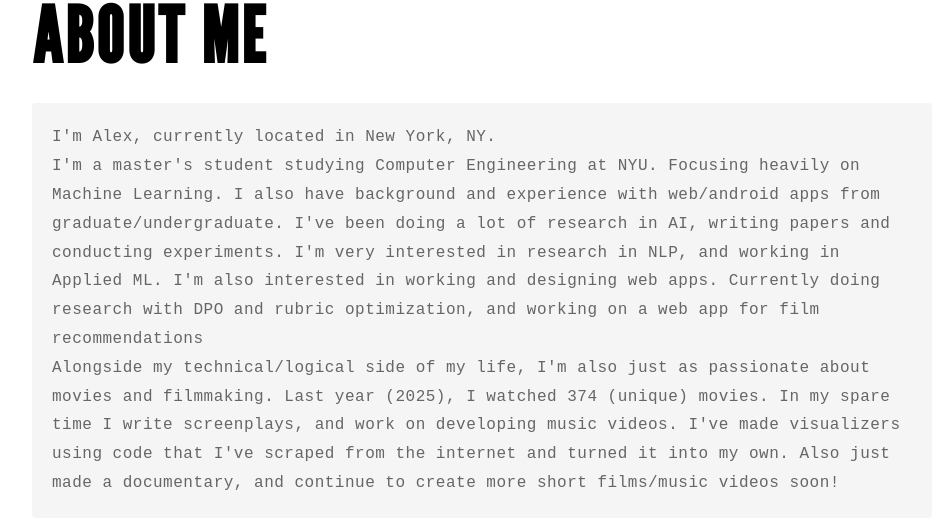
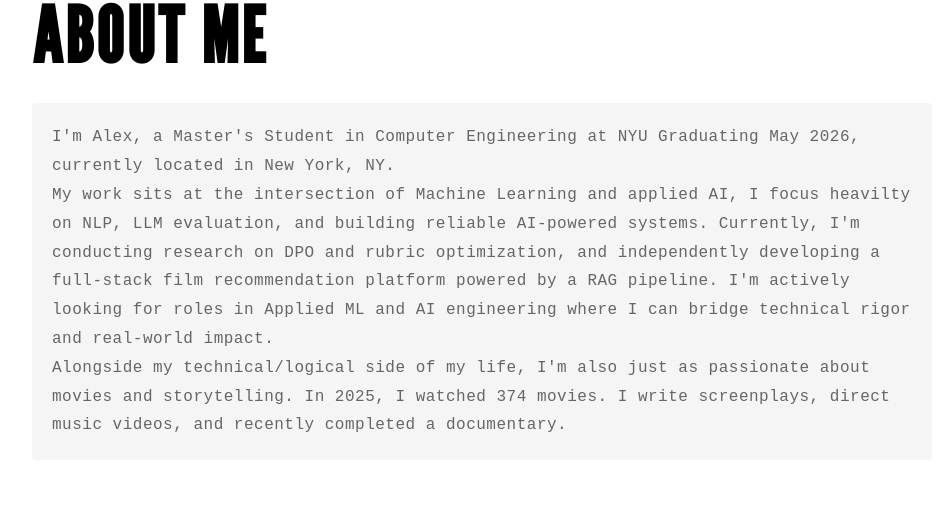
Before and after one commit to Adgonzalez2018/adgonzalez2018.github.io, a React (Create React App) app: page / in a window 1280 px wide. Shown: the part 3169-3697 px from the top of the page, without its empty margins (233-1174 px from the left). Built offline with nearby package versions, Linux system fonts and the light colour scheme.

Commit message:
Revise 'About Me' section with updated information
Updated personal introduction to reflect current studies and projects.

```diff
--- a/src/App.js
+++ b/src/App.js
@@ -284,23 +284,18 @@ function App() {
           <div className="section-content">
             <h2>ABOUT ME</h2>
             <p className="placeholder">
-              I'm Alex, currently located in New York, NY. <br />
-              I'm a master's student studying Computer Engineering at NYU.
-              Focusing heavily on Machine Learning. I also have background and
-              experience with web/android apps from graduate/undergraduate. I've
-              been doing a lot of research in AI, writing papers and conducting
-              experiments. I'm very interested in research in NLP, and working
-              in Applied ML. I'm also interested in working and designing web
-              apps. Currently doing research with DPO and rubric optimization,
-              and working on a web app for film recommendations
+              I'm Alex, a Master's Student in Computer Engineering at NYU Graduating May 2026,
+              currently located in New York, NY. <br />
+              My work sits at the intersection of Machine Learning and applied AI,
+              I focus heavilty on NLP, LLM evaluation, and building reliable AI-powered systems.
+              Currently, I'm conducting research on DPO and rubric optimization, and
+              independently developing a full-stack film recommendation platform powered
+              by a RAG pipeline. I'm actively looking for roles in Applied ML and AI
+              engineering where I can bridge technical rigor and real-world impact.
               <br />
               Alongside my technical/logical side of my life, I'm also just as
-              passionate about movies and filmmaking. Last year (2025), I
-              watched 374 (unique) movies. In my spare time I write screenplays,
-              and work on developing music videos. I've made visualizers using
-              code that I've scraped from the internet and turned it into my
-              own. Also just made a documentary, and continue to create more
-              short films/music videos soon!
+              passionate about movies and storytelling. In 2025, I watched 374 movies.
+              I write screenplays, direct music videos, and recently completed a documentary.
             </p>
           </div>
         </section>
```
